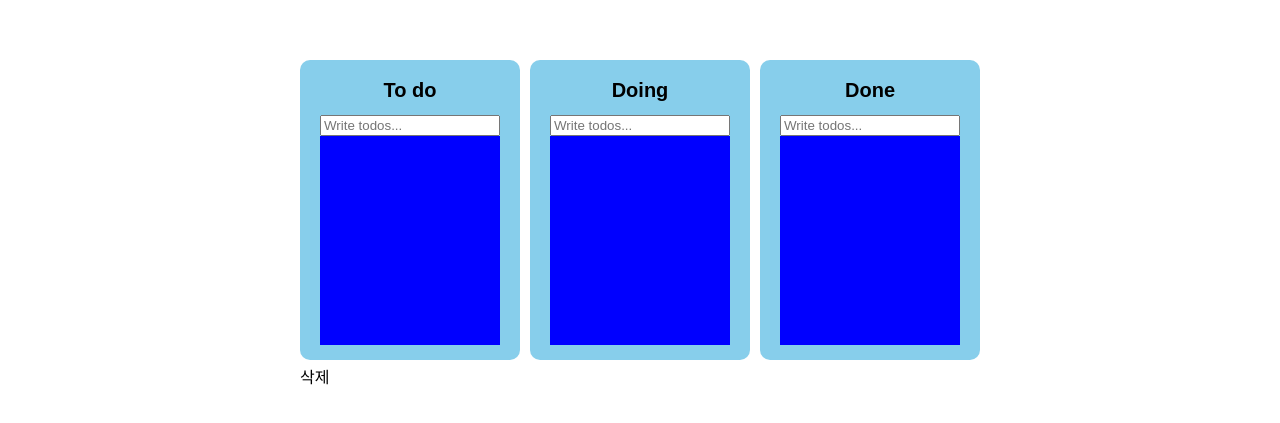
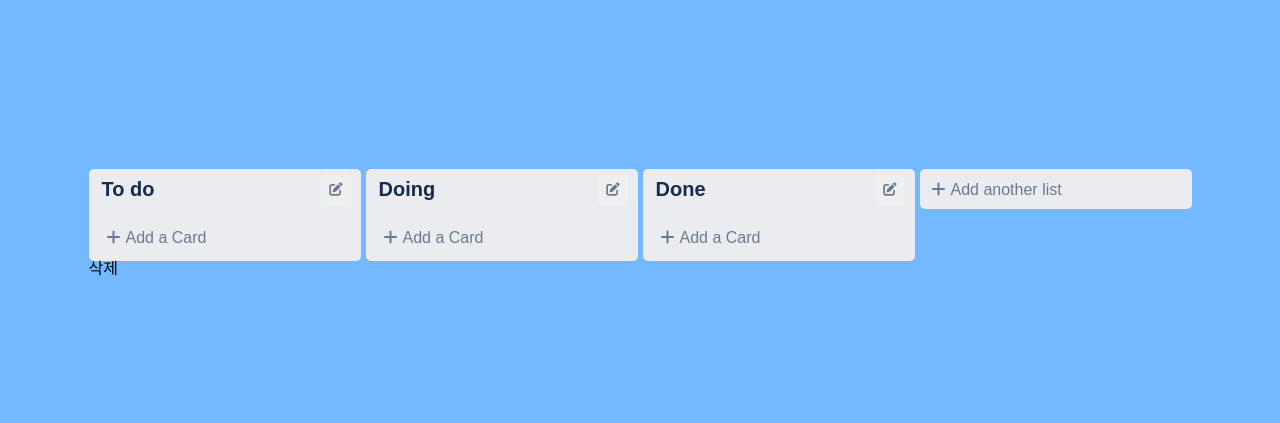
Before and after one commit to lee-yun-pyo/kanban-app, a React (Create React App) app: page / in a window 1280 px wide. Shown: the part 177-600 px from the top of the page. Built offline with nearby package versions, Linux system fonts and the light colour scheme.

Commit message:
css 작업

```diff
--- a/public/index.html
+++ b/public/index.html
@@ -39,5 +39,9 @@
       To begin the development, run `npm start` or `yarn start`.
       To create a production bundle, use `npm run build` or `yarn build`.
     -->
+    <script
+      src="https://kit.fontawesome.com/53d5fb5b1b.js"
+      crossorigin="anonymous"
+    ></script>
   </body>
 </html>
--- a/src/Components/DraggableTodo.tsx
+++ b/src/Components/DraggableTodo.tsx
@@ -6,13 +6,44 @@ import { useSetRecoilState } from "recoil";
 import ModalEditTodo from "./ModalEditTodo";
 
 const Card = styled.li<{ isDragging: boolean }>`
-  background-color: ${(props) => (props.isDragging ? "tomato" : "whitesmoke")};
-  border-radius: 10px;
+  background-color: #ffffff;
+  border-radius: 5px;
   padding: 10px;
   margin-bottom: 15px;
+  box-shadow: ${(props) =>
+    props.isDragging
+      ? "0px 0px 2px rgba(0, 0, 0, 0.3)"
+      : "0px 1.5px 0px rgba(0, 0, 0, 0.2)"};
+  position: relative;
+  :hover {
+    background-color: #f4f5f7;
+  }
+  &:last-child {
+    background-color: red;
+  }
 `;
 
-const EditBtn = styled.button``;
+const EditBtn = styled.button`
+  display: hidden;
+  position: absolute;
+  top: 2px;
+  right: 2px;
+  border: none;
+  cursor: pointer;
+  padding: 8px;
+  border-radius: 4px;
+  background-color: transparent;
+  :hover {
+    display: "";
+    background-color: #dadbe2;
+    i {
+      color: #172b4d;
+    }
+  }
+  i {
+    color: #6b778c;
+  }
+`;
 
 interface IDraggableProps {
   boardId: string;
@@ -25,8 +56,6 @@ function DraggableTodo({ boardId, todoId, todoText, index }: IDraggableProps) {
   const setDisplayModal = useSetRecoilState(modalState);
   const handleEdit = (event: React.MouseEvent<HTMLButtonElement>) => {
     const card = event.currentTarget.parentElement;
-    console.log(card?.dataset.rbdDraggableId);
-    console.log(card?.parentElement?.parentElement);
     const cssInfo = card?.getBoundingClientRect();
     if (cssInfo) {
       const left = cssInfo.left;
@@ -46,11 +75,13 @@ function DraggableTodo({ boardId, todoId, todoText, index }: IDraggableProps) {
             isDragging={snapshot.isDragging}
           >
             {todoText}
-            <EditBtn onClick={handleEdit}>편집</EditBtn>
+            <EditBtn onClick={handleEdit}>
+              <i className="fa-solid fa-pen"></i>
+            </EditBtn>
           </Card>
         )}
       </Draggable>
-      <ModalEditTodo boardId={boardId} index={index} />
+      <ModalEditTodo toUse="toDoCard" boardId={boardId} index={index} />
     </>
   );
 }
--- a/src/Components/DroppableCategory.tsx
+++ b/src/Components/DroppableCategory.tsx
@@ -2,23 +2,51 @@ import { Droppable } from "react-beautiful-dnd";
 import styled from "styled-components";
 import DraggableTodo from "./DraggableTodo";
 import { useForm } from "react-hook-form";
-import { ITodo, todoState } from "../atoms";
+import { ITodo, todoState, modalState } from "../atoms";
 import { useSetRecoilState } from "recoil";
+import ModalEditTodo from "./ModalEditTodo";
 
 const Wrapper = styled.div`
-  background-color: skyblue;
-  border-radius: 10px;
-  padding: 20px 20px 15px 20px;
-  min-height: 300px;
-  display: flex;
-  flex-direction: column;
-  align-items: center;
+  background-color: #ebecf0;
+  border-radius: 5px;
+  width: 272px;
+  height: fit-content;
+  padding: 0 5px;
 `;
+
+const TitleDiv = styled.div`
+  position: relative;
+  padding: 10px 8px;
+  padding-right: 36px;
+  margin-bottom: 5px;
+`;
+
 const Title = styled.span`
   font-weight: 600;
   font-size: 20px;
-  margin-bottom: 15px;
+  width: 100%;
+  color: #172b4d;
 `;
+
+const EditBtn = styled.button`
+  position: absolute;
+  top: 5px;
+  right: 5px;
+  border: none;
+  cursor: pointer;
+  padding: 8px;
+  border-radius: 4px;
+  :hover {
+    background-color: #dadbe2;
+    i {
+      color: #172b4d;
+    }
+  }
+  i {
+    color: #6b778c;
+  }
+`;
+
 const Form = styled.form`
   width: 100%;
   input {
@@ -35,11 +63,36 @@ const Board = styled.ul<IBoardProps>`
   width: 100%;
   background-color: ${(props) =>
     props.isDraggingOver
-      ? "pink"
+      ? "#E2E4EA"
       : props.isDraggingFromThisWith
-      ? "red"
-      : "blue"};
-  flex-grow: 1;
+      ? "#E2E4EA"
+      : "#ebecf0"};
+  /* flex-grow: 1; */
+  li {
+    color: blue;
+    &:last-child {
+      color: red;
+    }
+  }
+`;
+
+const AddCardDiv = styled.div`
+  padding: 5px;
+`;
+
+const AddCard = styled.div`
+  padding: 10px 8px;
+  border-radius: 5px;
+  cursor: pointer;
+  :hover {
+    background-color: #dadbe2;
+    span {
+      color: #172b4d;
+    }
+  }
+  span {
+    color: #6c7990;
+  }
 `;
 
 interface IDroppableProps {
@@ -50,6 +103,17 @@ interface IDroppableProps {
 function DroppableCategory({ todos, boardId }: IDroppableProps) {
   const setTodo = useSetRecoilState(todoState);
   const { register, setValue, handleSubmit } = useForm();
+  const setDisplayModal = useSetRecoilState(modalState);
+  const handleEdit = (event: React.MouseEvent<HTMLButtonElement>) => {
+    const title = event.currentTarget.parentElement;
+    const cssInfo = title?.getBoundingClientRect();
+    if (cssInfo) {
+      const left = cssInfo.left;
+      const top = cssInfo.top;
+      const width = cssInfo.width;
+      setDisplayModal({ isDisplay: true, position: [top, left, width] });
+    }
+  };
   const onValid = ({ todo }: any) => {
     const newObj = {
       id: Date.now(),
@@ -66,13 +130,12 @@ function DroppableCategory({ todos, boardId }: IDroppableProps) {
   return (
     <>
       <Wrapper>
-        <Title>{boardId}</Title>
-        <Form onSubmit={handleSubmit(onValid)}>
-          <input
-            {...register("todo", { required: true })}
-            placeholder="Write todos..."
-          />
-        </Form>
+        <TitleDiv>
+          <Title>{boardId}</Title>
+          <EditBtn type="button" onClick={handleEdit}>
+            <i className="fa-solid fa-pen-to-square"></i>
+          </EditBtn>
+        </TitleDiv>
         <Droppable droppableId={boardId}>
           {(provided, snapshot) => (
             <Board
@@ -94,6 +157,23 @@ function DroppableCategory({ todos, boardId }: IDroppableProps) {
             </Board>
           )}
         </Droppable>
+        <AddCardDiv>
+          <AddCard>
+            <span>
+              <span style={{ marginRight: "5px" }}>
+                <i className="fa-solid fa-plus"></i>
+              </span>
+              Add a Card
+            </span>
+          </AddCard>
+        </AddCardDiv>
+        {/* <Form onSubmit={handleSubmit(onValid)}>
+          <input
+            {...register("todo", { required: true })}
+            placeholder="Write todos..."
+          />
+        </Form> */}
+        <ModalEditTodo toUse="category" boardId={boardId} />
       </Wrapper>
     </>
   );
--- a/src/Components/ModalEditTodo.tsx
+++ b/src/Components/ModalEditTodo.tsx
@@ -102,11 +102,12 @@ const Btn = styled.button`
 `;
 
 interface IModalEditProps {
+  toUse: string;
   boardId: string;
-  index: number;
+  index?: number;
 }
 
-function ModalEditTodo({ boardId, index }: IModalEditProps) {
+function ModalEditTodo({ toUse, boardId, index }: IModalEditProps) {
   const { register, handleSubmit } = useForm();
   const [displayModal, setDisplayModal] = useRecoilState(modalState);
   const setTodo = useSetRecoilState(todoState);
@@ -118,10 +119,11 @@ function ModalEditTodo({ boardId, index }: IModalEditProps) {
       };
     });
   };
-  const editTodo = ({ todo }: any) => {
+  const editTodo = ({ value }: any) => {
+    /* todo text 수정 코드 */
     const editCard = {
       id: Date.now(),
-      text: todo,
+      text: value,
     };
     setTodo((oldTodos) => {
       /* 수정 기능 구현 진행 중 */
@@ -156,8 +158,10 @@ function ModalEditTodo({ boardId, index }: IModalEditProps) {
         left={displayModal.position[1]}
         width={displayModal.position[2]}
       >
-        <Form onSubmit={handleSubmit(editTodo)}>
-          <Input {...register("todo", { required: true })} />
+        <Form
+          onSubmit={handleSubmit(toUse === "category" ? addCategory : editTodo)}
+        >
+          <Input {...register("value", { required: true })} />
           <Btn type="submit">Save</Btn>
         </Form>
       </Content>
--- a/src/Components/Todolist.tsx
+++ b/src/Components/Todolist.tsx
@@ -7,19 +7,44 @@ import DroppableRemove from "./DroppableRemove";
 
 const Wrapper = styled.div`
   display: flex;
-  max-width: 680px;
   width: 100%;
   margin: 0 auto;
   justify-content: center;
   align-items: center;
   height: 100vh;
+  background-color: #74b9ff;
+  padding: 10px;
 `;
 
 const Boards = styled.div`
   display: grid;
-  grid-template-columns: repeat(3, 1fr);
-  gap: 10px;
+  grid-template-columns: repeat(4, 1fr);
+  gap: 5px;
   width: 100%;
+`;
+
+const AddListDiv = styled.div`
+  width: 272px;
+  background-color: #ebecf0;
+  border-radius: 5px;
+  cursor: pointer;
+  height: 40px;
+  display: flex;
+  align-items: center;
+  padding: 4px;
+  span {
+    padding: 6px 8px;
+    color: #6c7990;
+    span {
+      padding: 0;
+    }
+  }
+  :hover {
+    background-color: #dadbe2;
+    span {
+      color: #172b4d;
+    }
+  }
 `;
 
 function Todolist() {
@@ -72,6 +97,7 @@ function Todolist() {
     <>
       <DragDropContext onDragEnd={onDragEnd}>
         <Wrapper>
+          <div>
             <Boards>
               {Object.keys(todos).map((boardId) => (
                 <DroppableCategory
@@ -80,8 +106,17 @@ function Todolist() {
                   boardId={boardId}
                 />
               ))}
+              <AddListDiv>
+                <span>
+                  <span style={{ marginRight: "5px" }}>
+                    <i className="fa-solid fa-plus"></i>
+                  </span>
+                  Add another list
+                </span>
+              </AddListDiv>
+            </Boards>
             <DroppableRemove />
-          </Boards>
+          </div>
         </Wrapper>
       </DragDropContext>
     </>
```
Lines whose indentation alone changed are shown as unchanged.
